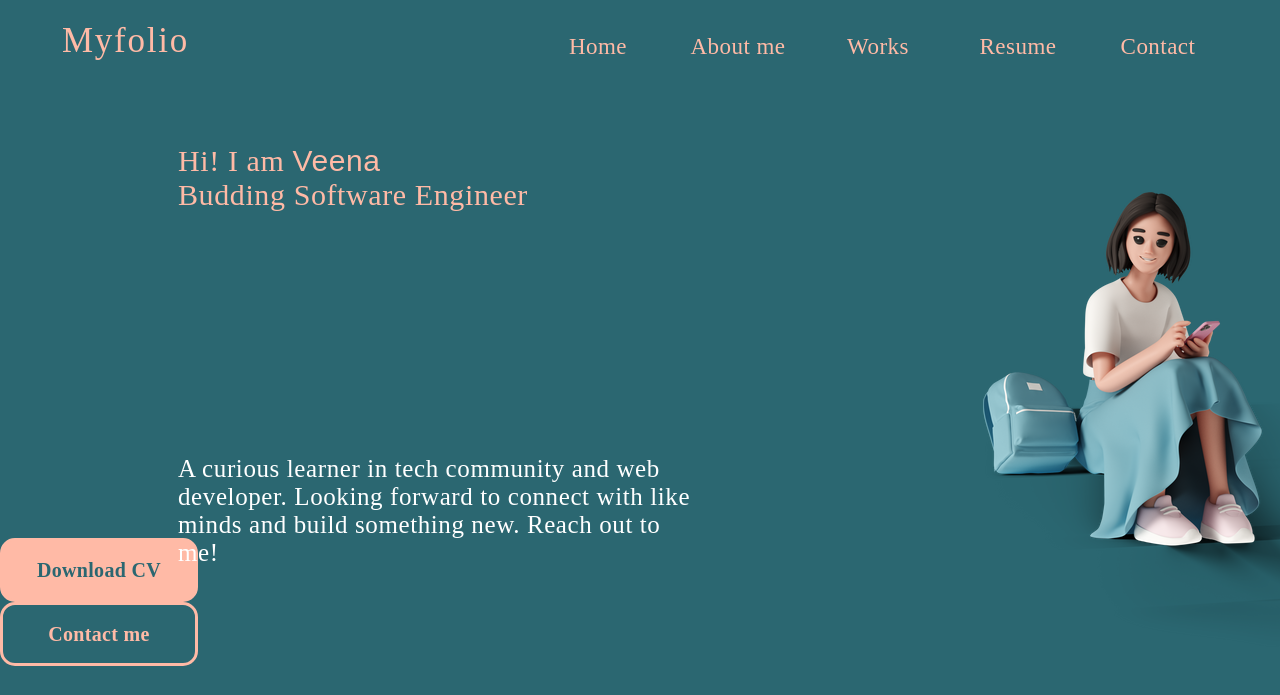
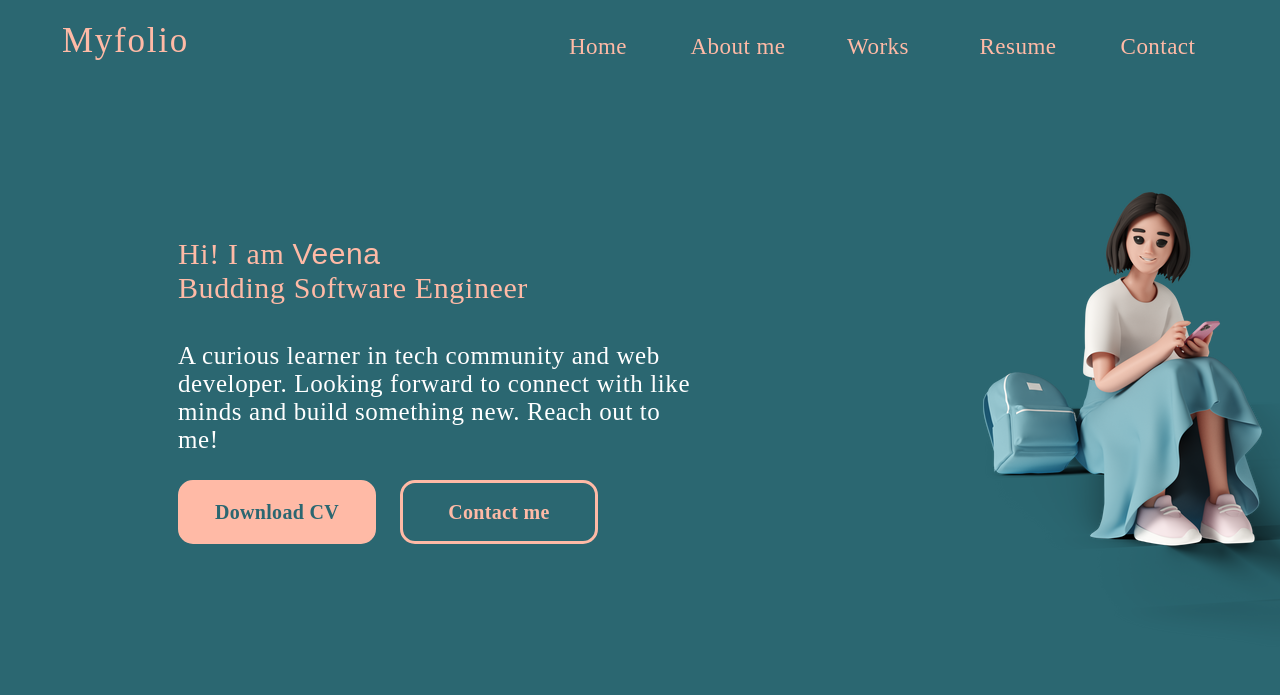
Before and after one commit to auraexe25/Myfolio, a plain HTML site: page index.html in a window 1280 px wide. Shown: the top 695 px of the page. Drawn offline with Linux system fonts and the light colour scheme; a web font is replaced by a local one.

Commit message:
Update styles.css

```diff
--- a/styles.css
+++ b/styles.css
@@ -106,7 +106,7 @@ flex-shrink: 0;
                         }
 
 .hi-i-am-veena-budding-software-engineer {
-    position: relative;
+    position: absolute;
     top: 24%;
     padding-left:178px ;
     padding-top: 45px;
@@ -117,7 +117,7 @@ flex-shrink: 0;
 }
 
 .a-curious-learner {
-    position: relative;
+    position: absolute;
     color: rgb(255, 255, 255);
     font-size: 25px;
     letter-spacing: 0.6px;
@@ -139,7 +139,8 @@ flex-shrink: 0;
 
 .download-cv {
     border:3px solid #ffbaa6;
-    top:80%;
+    top:60%;
+    position:absolute;
     left: 178px;
     border-radius: 15px;
     background-color: #ffbaa6;
@@ -164,7 +165,8 @@ flex-shrink: 0;
     color: #ffbaa6;
 }
 .cme{
-    top:80%;
+    position:absolute;
+    top:60%;
     left: 400px;
     border-radius: 15px;
     background-color: #2B6771;
```
